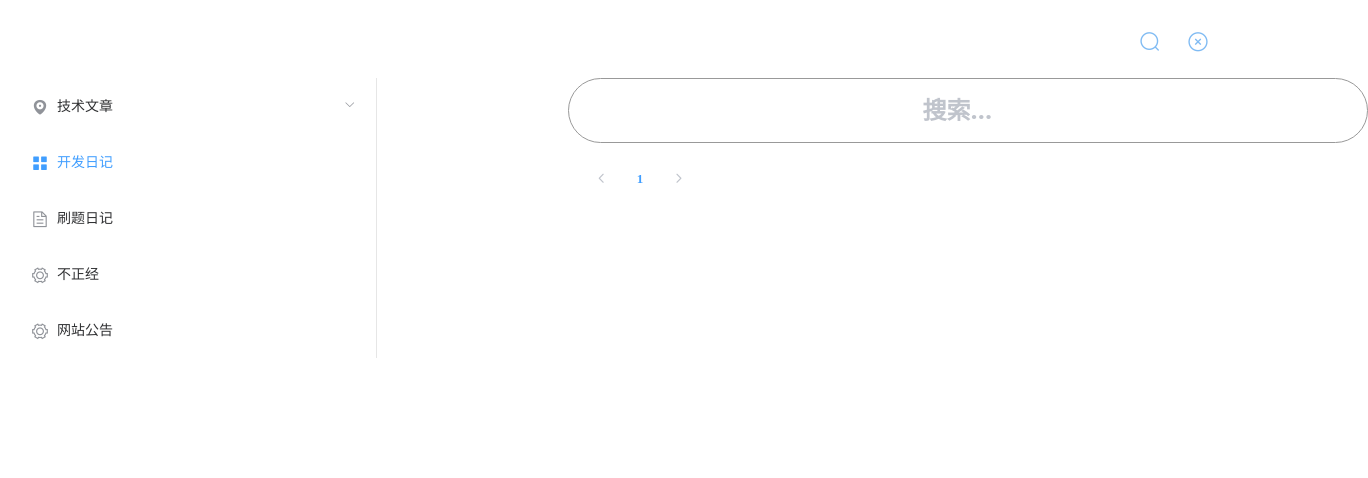
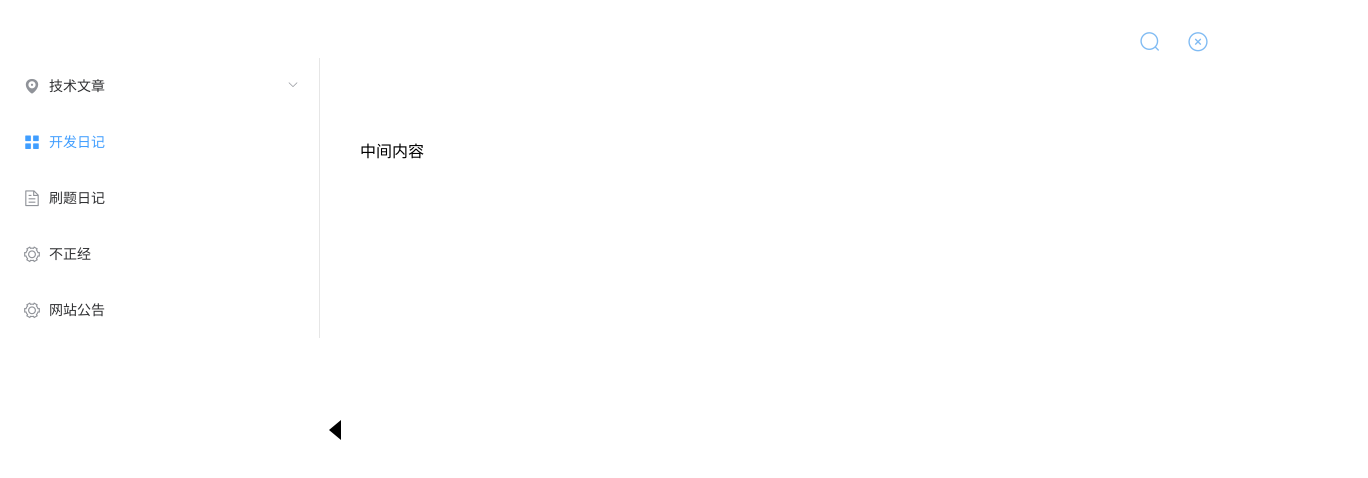
Before and after one commit to LeYunone/leyuna-blog-ssr, a Nuxt app: page / in a window 1280 px wide. Shown: the top 478 px of the page, 1368 px wide, since content can reach past the window. Built offline with nearby package versions, Linux system fonts and the light colour scheme.

Commit message:
[ADD]web info3

```diff
--- a/components/Header.vue
+++ b/components/Header.vue
@@ -1,12 +1,17 @@
 <template>
   <div class="header">
+    <!-- 折叠按钮 -->
     <div class="header-right">
       <a @click="search=true" class="el-icon-search"></a>
-      <a class="el-icon-circle-close" @click="clearCache"></a>
+      <a class="el-icon-circle-close"  @click="clearCache"></a>
     </div>
+    <el-drawer
+      :size="searchSize"
+      :visible.sync="search"
+      direction="ttb"
+    >
       <div class="search-from">
-        <el-input @input="searchKey(title)" @keyup.enter.native="searchKey(title)" v-model="title" type="search"
-                  placeholder="搜索..."/>
+        <el-input @input="searchKey(title)" @keyup.enter.native="searchKey(title)"  v-model="title"  type="search" placeholder="搜索..." />
       </div>
       <div class="search-content">
         <ol class="search-ol">
@@ -25,11 +30,6 @@
         >
         </el-pagination>
       </div>
-    <el-drawer
-      :size="searchSize"
-      v-model="search"
-      direction="ttb"
-    >
     </el-drawer>
   </div>
 </template>
@@ -55,7 +55,7 @@
           confirmButtonText: '确定',
           cancelButtonText: '取消',
         }).then(({value}) => {
-          axios({
+          this.$axios({
             url: "/leyuna/server/clearCache",
             method: "GET",
             params: {
@@ -90,7 +90,7 @@
       },
       input(title) {
         if (title.length != 0) {
-          axios({
+          this.$axios({
             url: "/leyuna/blog/search",
             params: {
               title: title,
@@ -185,14 +185,6 @@
     font-size: 22px;
     color: rgba(0, 120, 231, .5);
   }
-
-  .collapse-btn {
-    float: left;
-    padding: 0 21px;
-    cursor: pointer;
-    line-height: 70px;
-  }
-
   .header-right {
     float: right;
     padding: 0 50px;
--- a/components/Sidebar.vue
+++ b/components/Sidebar.vue
@@ -1,7 +1,11 @@
 <template>
+  <div>
+    <div @click="sidebarBtn" class="sidebar-wrapper">
+      <span class="el-icon-caret-left"></span>
+    </div>
     <div class="sidebar">
-      <el-row class="tac">
-        <el-col :span="7">
+      <el-row >
+        <el-col>
           <el-menu
             default-active="2"
             class="el-menu-vertical-demo"
@@ -36,19 +40,46 @@
         </el-col>
       </el-row>
     </div>
+  </div>
 </template>
 <script>
   export default {
     data() {
-            return {
+      return {}
+    },
+    methods:{
+      sidebarBtn(){
+
       }
-        },
-        setup() {
-        },
+    }
   };
 </script>
 
 <style>
   .sidebar {
+    font-size: 16px;
+    width: 20rem;
+    position: fixed;
+    z-index: 13;
+    margin: 0;
+    top: 3.6rem;
+    left: 0;
+    bottom: 0;
+    box-sizing: border-box;
+    overflow-y: auto;
+    transform: translateX(0%);
+    transition: transform .2s;
+  }
+  .sidebar-wrapper{
+    position: fixed;
+    top: calc(3.75rem);
+    bottom: 0;
+    left: calc(20rem);
+    z-index: 100;
+    display: flex;
+    align-items: center;
+    justify-content: center;
+    font-size: 2rem;
+    transition: left .3s ease;
   }
 </style>
--- /dev/null
+++ b/components/test.html
@@ -0,0 +1,129 @@
+<!DOCTYPE html>
+<html>
+
+<head>
+  <meta charset="utf-8">
+  <meta http-equiv="X-UA-Compatible" content="IE=edge">
+  <meta name="viewport" content="width=device-width, initial-scale=1">
+  <title>改变dropdow的click 事件</title>
+  <link href="http://apps.bdimg.com/libs/bootstrap/3.3.0/css/bootstrap.min.css" rel="stylesheet">
+  <link rel="stylesheet" href="css/bootstrap-table.css">
+  <link rel="stylesheet" href="css/test.css">
+  <style>
+    ul {
+      list-style: none;
+    }
+    ul,
+    li {
+      margin: 0;
+      padding: 0;
+    }
+    .content {
+      position: absolute;
+      /*background: gray;*/
+      width: 100%;
+      height: 100%;
+      left: 0;
+      top: 0;
+    }
+    .leftDiv {
+      float: left;
+      position: absolute;
+      /*position:relative;*/
+      width: 150px;
+      height: 20%;
+      background: pink;
+      /* top:0;
+      left:0;*/
+      transition: transform 0.5s;
+    }
+
+    .toggle .leftDiv {
+      transform: translate(-150px, 0);
+    }
+
+    .toggle .right-content {
+      margin-left: 30px;
+    }
+
+    .changeBtn {
+      position: absolute;
+      top: 50%;
+      /*right:-45px;*/
+      left: 100%;
+      transform: translate(0, -50%);
+      width: 25px;
+    }
+
+    .left-content {
+      overflow: hidden;
+      white-space: nowrap;
+    }
+
+    .left-content ul li {
+      height: 35px;
+      line-height: 35px;
+    }
+
+    .right-content {
+      margin-left: 180px;
+      transition: margin-left 0.5s;
+    }
+  </style>
+  <!-- AdminLTE Skins. Choose a skin from the css/skins
+       folder instead of downloading all of them to reduce the load. -->
+  <!-- HTML5 Shim and Respond.js IE8 support of HTML5 elements and media queries -->
+  <!-- WARNING: Respond.js doesn't work if you view the page via file:// -->
+  <!--[if lt IE 9]>
+  <script src="https://oss.maxcdn.com/html5shiv/3.7.3/html5shiv.min.js"></script>
+  <script src="https://oss.maxcdn.com/respond/1.4.2/respond.min.js"></script>
+  <![endif]-->
+</head>
+
+<body>
+<div class="content">
+  <div class="leftDiv" id="leftDiv">
+    <div class="left-content">
+      <ul>
+        <li>this is the first line</li>
+        <li>this is the second line</li>
+      </ul>
+    </div>
+    <button id="changeBtn" class="changeBtn">切换</button>
+  </div>
+  <div class="right-content">
+    <ul>
+      <li>this is the first line</li>
+      <li>this is the second line</li>
+      <li>this is the first line</li>
+      <li>this is the second line</li>
+      <li>this is the first line</li>
+      <li>this is the second line</li>
+      <li>this is the first line</li>
+      <li>this is the second line</li>
+      <li>this is the first line</li>
+      <li>this is the second line</li>
+      <li>this is the first line</li>
+      <li>this is the second line</li>
+      <li>this is the first line</li>
+      <li>this is the second line</li>
+      <li>this is the first line</li>
+      <li>this is the second line</li>
+    </ul>
+  </div>
+</div>
+<script src="http://apps.bdimg.com/libs/jquery/2.1.1/jquery.min.js"></script>
+<script src="http://apps.bdimg.com/libs/bootstrap/3.3.0/js/bootstrap.min.js"></script>
+<script>
+  $(".changeBtn").click(function() {
+    if (!$(".content").hasClass("toggle")) {
+      $(".content").addClass("toggle")
+    } else {
+      $(".content").removeClass("toggle")
+    }
+  })
+
+</script>
+</body>
+
+</html>
--- a/nuxt.config.js
+++ b/nuxt.config.js
@@ -30,7 +30,8 @@ export default {
 
   // Plugins to run before rendering page: https://go.nuxtjs.dev/config-plugins
   plugins: [
-    '@/plugins/element-ui'
+    '@/plugins/element-ui',
+    '~plugins/element-ui.js'
   ],
 
   // Auto import components: https://go.nuxtjs.dev/config-components
@@ -61,6 +62,6 @@ export default {
   },
   // Build Configuration: https://go.nuxtjs.dev/config-build
   build: {
-    transpile: [/^element-ui/],
+    vendor: [/^element-ui/],
   }
 }
--- a/pages/index.vue
+++ b/pages/index.vue
@@ -2,6 +2,9 @@
   <div>
     <Header></Header>
     <Sidebar></Sidebar>
+    <div class="main-m">
+      中间内容
+    </div>
   </div>
 
 </template>
@@ -27,3 +30,9 @@
     }
   }
 </script>
+<style>
+  .main-m{
+    padding-top: 3.75rem;;
+    padding-left: calc(22rem);
+  }
+</style>
```
Lines whose indentation alone changed are shown as unchanged.
